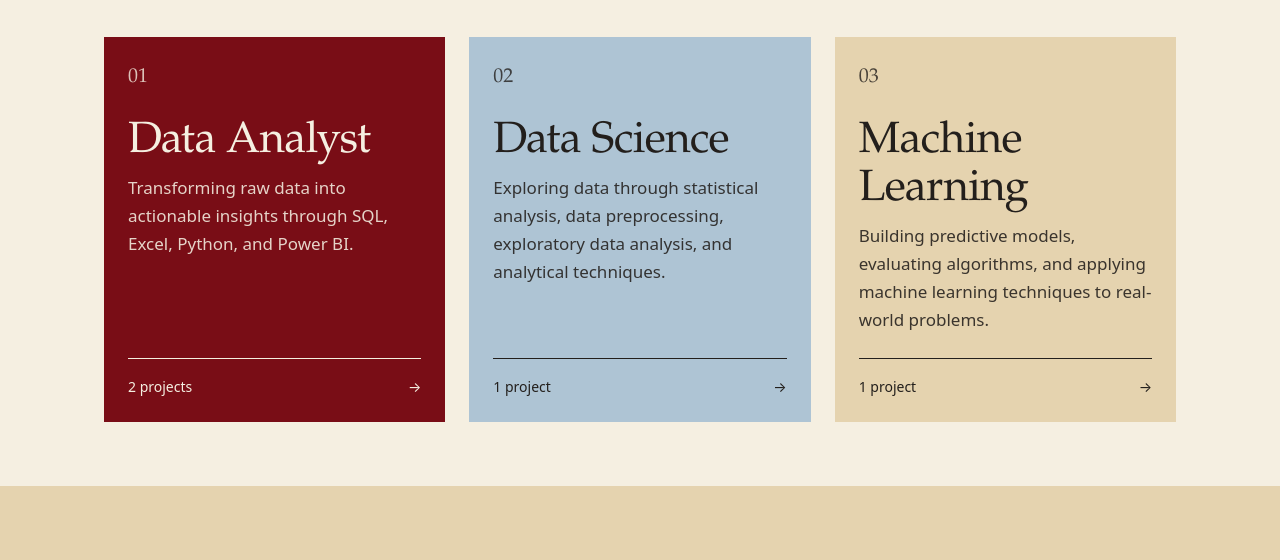
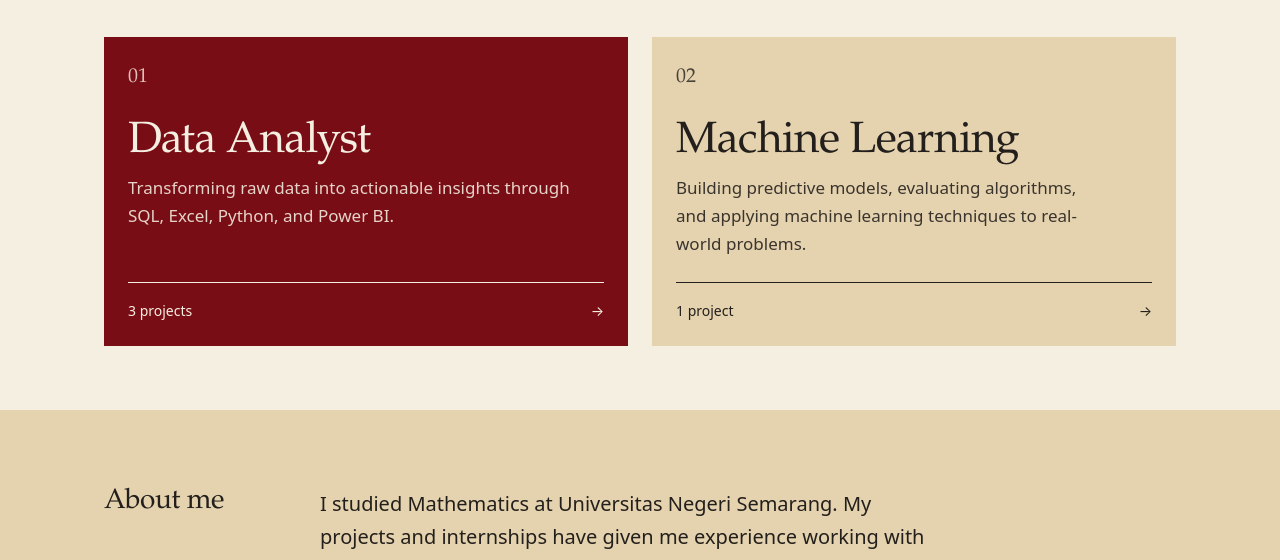
Before and after one commit to nrllhud27-wq/nrllhud27-wq.github.io, an Astro site: page / in a window 1280 px wide. Shown: the part 661-1221 px from the top of the page. Built offline with nearby package versions, Linux system fonts and the light colour scheme; Astro itself is replaced by a stand-in of ours.

Commit message:
Move retail churn to Data Analyst and hide empty categories

```diff
--- a/src/content/projects/hr-attrition-productivity-analysis.md
+++ b/src/content/projects/hr-attrition-productivity-analysis.md
@@ -2,7 +2,6 @@
 title: 'HR Employee Attrition & Productivity Analysis'
 description: 'Statistical analysis of 100,000 employee records to identify which factors influence attrition, job satisfaction, and performance.'
 category: data-analytics
-secondaryCategory: data-science
 tools: ['Python', 'Pandas', 'NumPy', 'Matplotlib', 'Seaborn', 'Plotly', 'SciPy', 'Statsmodels']
 status: completed
 featured: true
--- a/src/content/projects/retail-customer-churn.md
+++ b/src/content/projects/retail-customer-churn.md
@@ -1,7 +1,7 @@
 ---
 title: 'Retail Customer Churn Analysis'
 description: 'Customer segmentation with RFM analysis and a Logistic Regression model that estimates churn probability for a retail business, presented in a Power BI dashboard.'
-category: data-science
+category: data-analytics
 secondaryCategory: machine-learning
 tools: ['Python', 'Pandas', 'NumPy', 'Scikit-learn', 'Power BI']
 status: completed
--- a/src/pages/index.astro
+++ b/src/pages/index.astro
@@ -6,15 +6,20 @@ import { CATEGORIES } from '../data/categories';
 
 const projects = await getCollection('projects', ({ data }) => !data.draft);
 
-const tones = ['burgundy', 'blue', 'sand'];
+const tones: Record<string, string> = {
+  'data-analytics': 'burgundy',
+  'data-science': 'blue',
+  'machine-learning': 'sand',
+};
 
-const cards = CATEGORIES.map((category, index) => ({
+const cards = CATEGORIES.map((category) => ({
   category,
-  number: String(index + 1).padStart(2, '0'),
-  tone: tones[index] ?? 'sand',
+  tone: tones[category.slug] ?? 'sand',
   anchor: category.title.toLowerCase().replace(/\s+/g, '-'),
   count: projects.filter((project) => project.data.category === category.slug).length,
-}));
+}))
+  .filter((card) => card.count > 0)
+  .map((card, index) => ({ ...card, number: String(index + 1).padStart(2, '0') }));
 ---
 
 <BaseLayout>
@@ -118,13 +123,8 @@ const cards = CATEGORIES.map((category, index) => ({
 
   .cards {
     display: grid;
+    grid-template-columns: repeat(auto-fit, minmax(min(100%, 17rem), 1fr));
     gap: var(--space-md);
-  }
-
-  @media (min-width: 52rem) {
-    .cards {
-      grid-template-columns: repeat(3, 1fr);
-    }
   }
 
   .card-link {
```
